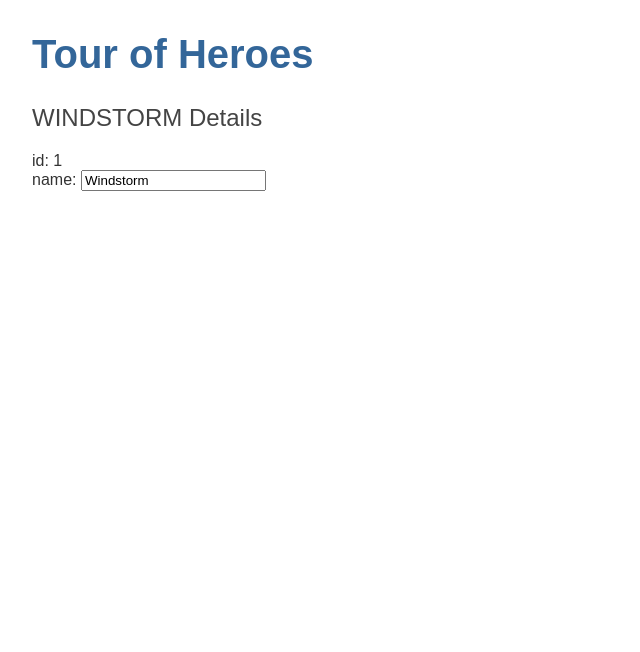
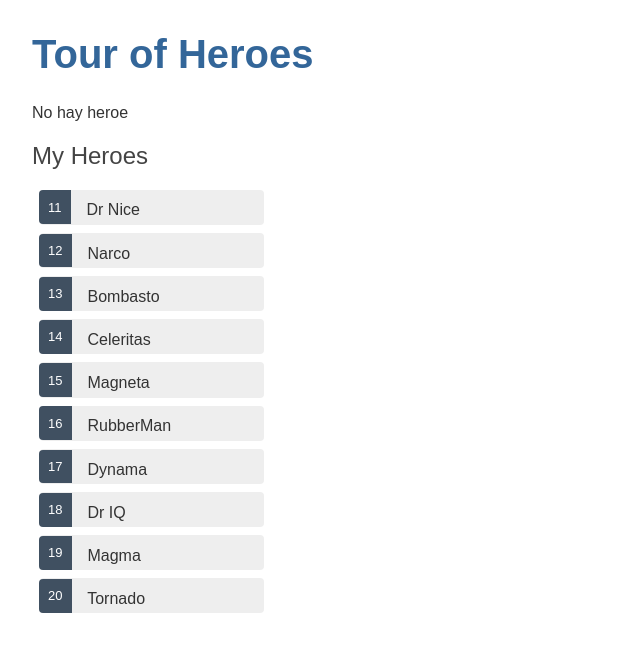
Before and after one commit to javierlete/201911-angular-tour-of-heroes, an Angular app: page /heroes in a window 1280 px wide. Shown: the top 652 px of the page, without its empty margins (0-640 px from the left). Built offline with nearby package versions, Linux system fonts and the light colour scheme.

Commit message:
Display a Heroes List

```diff
--- a/src/app/heroes/heroes.component.css
+++ b/src/app/heroes/heroes.component.css
@@ -0,0 +1,44 @@
+/* HeroesComponent's private CSS styles */
+.heroes {
+  margin: 0 0 2em 0;
+  list-style-type: none;
+  padding: 0;
+  width: 15em;
+}
+.heroes li {
+  cursor: pointer;
+  position: relative;
+  left: 0;
+  background-color: #eee;
+  margin: 0.5em;
+  padding: 0.3em 0;
+  height: 1.6em;
+  border-radius: 4px;
+}
+.heroes li:hover {
+  color: #607d8b;
+  background-color: #ddd;
+  left: 0.1em;
+}
+.heroes li.selected {
+  background-color: #cfd8dc;
+  color: white;
+}
+.heroes li.selected:hover {
+  background-color: #bbd8dc;
+  color: white;
+}
+.heroes .badge {
+  display: inline-block;
+  font-size: small;
+  color: white;
+  padding: 0.8em 0.7em 0 0.7em;
+  background-color: #405061;
+  line-height: 1em;
+  position: relative;
+  left: -1px;
+  top: -4px;
+  height: 1.8em;
+  margin-right: 0.8em;
+  border-radius: 4px 0 0 4px;
+}
--- a/src/app/heroes/heroes.component.html
+++ b/src/app/heroes/heroes.component.html
@@ -1,8 +1,22 @@
-<h2>{{hero.name | uppercase}} Details</h2>
-<div><span>id: </span>{{hero.id}}</div>
-<div>
+<div *ngIf="selectedHero">
+  <h2>{{selectedHero.name | uppercase}} Details</h2>
+  <div><span>id: </span>{{selectedHero.id}}</div>
+  <div>
     <label>name:
-        <input [(ngModel)]="hero.name" placeholder="name" />
-        <!--<input value="{{hero.name}}" placeholder="name" />-->
+      <input [(ngModel)]="selectedHero.name" placeholder="name" />
+      <!--<input value="{{hero.name}}" placeholder="name" />-->
     </label>
+  </div>
 </div>
+
+<div *ngIf="!selectedHero">No hay heroe</div>
+
+<h2>My Heroes</h2>
+<ul class="heroes">
+  <li
+    *ngFor="let hero of heroes"
+    (click)="onSelect(hero)"
+    [class.selected]="hero === selectedHero">
+    <span class="badge">{{hero.id}}</span> {{hero.name}}
+  </li>
+</ul>
--- a/src/app/heroes/heroes.component.ts
+++ b/src/app/heroes/heroes.component.ts
@@ -1,13 +1,18 @@
 import { Component } from '@angular/core';
 import { Hero } from '../hero';
+import { HEROES } from '../mock-heroes';
 @Component({
   selector: 'app-heroes',
   templateUrl: './heroes.component.html',
   styleUrls: ['./heroes.component.css']
 })
 export class HeroesComponent {
-  hero: Hero = {
-    id: 1,
-    name: 'Windstorm'
-  };
+  selectedHero: Hero;
+
+  heroes: Hero[] = HEROES;
+
+  onSelect(hero: Hero) {
+    console.log('onSelect', hero);
+    this.selectedHero = hero;
+  }
 }
--- /dev/null
+++ b/src/app/mock-heroes.ts
@@ -0,0 +1,14 @@
+import { Hero } from './hero';
+
+export const HEROES: Hero[] = [
+  { id: 11, name: 'Dr Nice' },
+  { id: 12, name: 'Narco' },
+  { id: 13, name: 'Bombasto' },
+  { id: 14, name: 'Celeritas' },
+  { id: 15, name: 'Magneta' },
+  { id: 16, name: 'RubberMan' },
+  { id: 17, name: 'Dynama' },
+  { id: 18, name: 'Dr IQ' },
+  { id: 19, name: 'Magma' },
+  { id: 20, name: 'Tornado' }
+];
```
